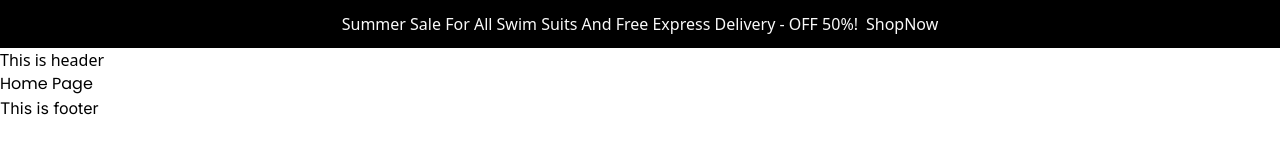
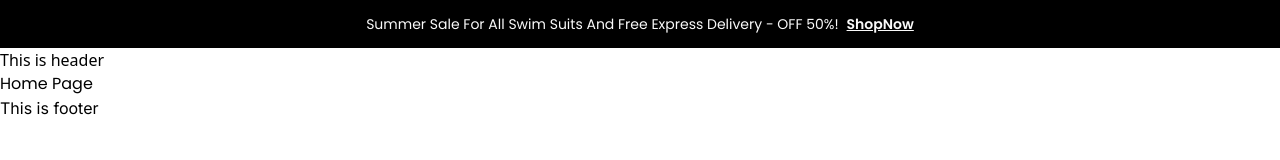
Before and after one commit to zeyad-k/my-Exclusive-E-commerece, a React (Vite) app: page / in a window 1280 px wide. Shown: the top 160 px of the page. Built offline with nearby package versions, Linux system fonts and the light colour scheme.

Commit message:
style: Update TopHeader component styles
Refactor the styles of the TopHeader component to improve readability and maintainability. Update the class names to follow the BEM naming convention. Also, update the font styles and colors to match the design specifications.

```diff
--- a/src/components/TopHeader.jsx
+++ b/src/components/TopHeader.jsx
@@ -1,11 +1,18 @@
 const TopHeader = () => {
   return (
     <div
-      className="top-header  flex flex-wrap  content-center items-center justify-center
-    gap-2 bg-black py-3 text-center text-[#FAFAFA]"
+      className="top-header   text-main-text-color  flex flex-wrap content-center
+    items-center justify-center gap-2 bg-black py-3 text-center font-poppins text-sm font-semibold leading-6"
     >
-      <p>Summer Sale For All Swim Suits And Free Express Delivery - OFF 50%!</p>
-      <a href="#">ShopNow</a>
+      <p className="font-normal">
+        Summer Sale For All Swim Suits And Free Express Delivery - OFF 50%!
+      </p>
+      <a
+        href="#"
+        className="hover:text-main-active-color font-semibold underline"
+      >
+        ShopNow
+      </a>
     </div>
   );
 };
--- a/tailwind.config.js
+++ b/tailwind.config.js
@@ -10,6 +10,10 @@ export default {
         poppins: ["Poppins", "sans-serif"],
         inter:["Inter", "sans-serif"],
       },
+      colors: {
+        'main-text-color': '#FAFAFA',
+        'main-active-color':'#DB4444'
+      },
     },
   },
   plugins: [],
```
